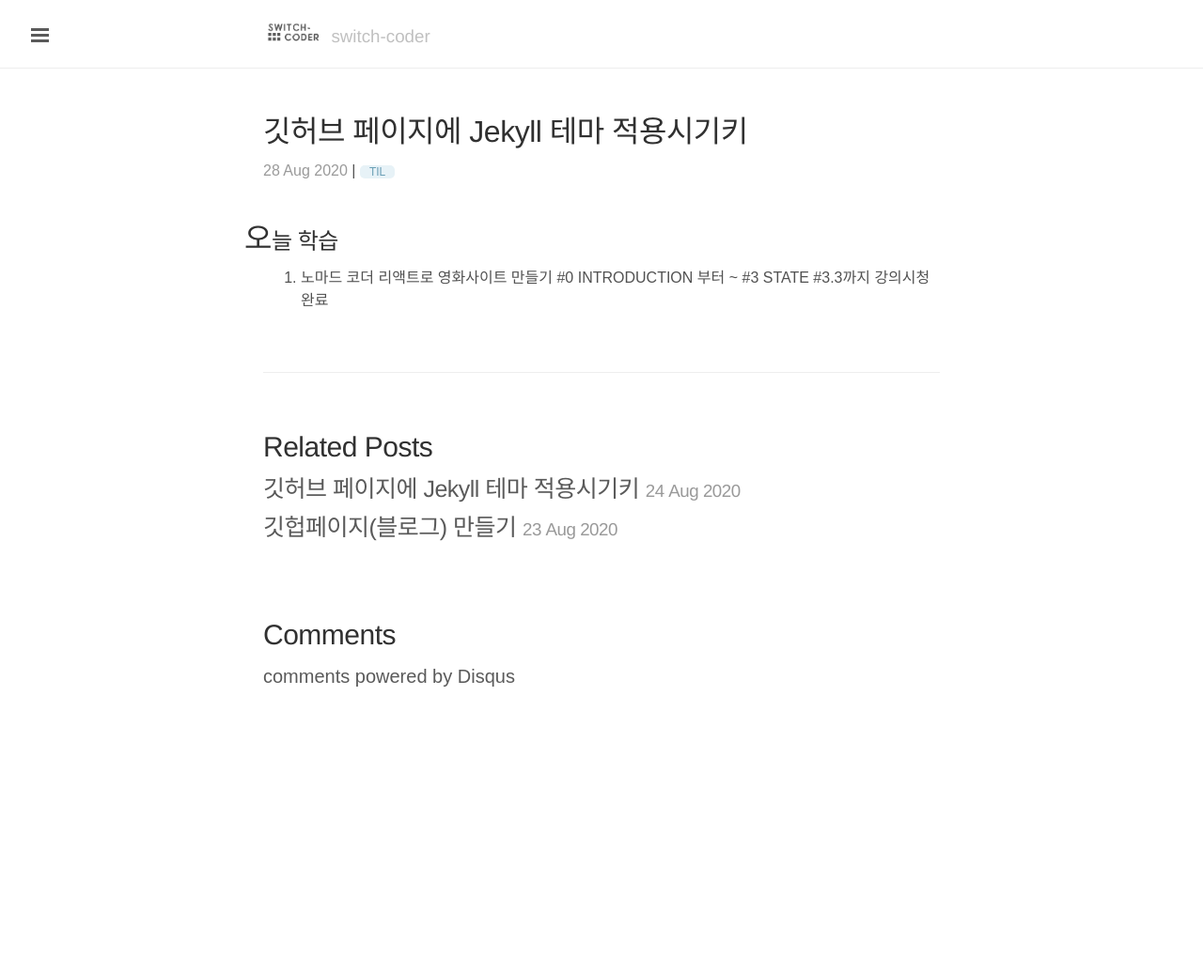
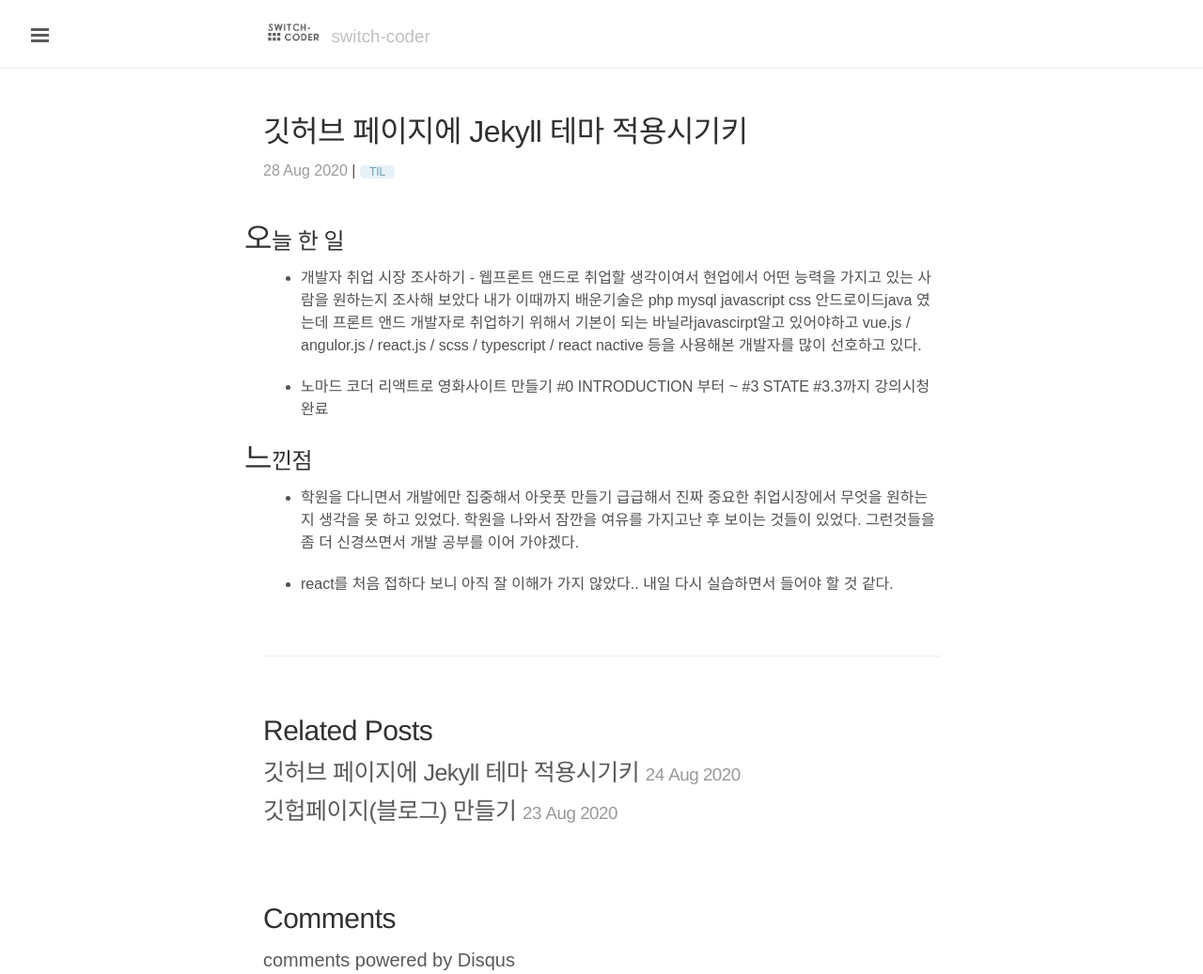
Before and after one commit to switch-coder/blog, a Jekyll site: the page built from _posts/2020-08-28-TIL.md, in a window 1280 px wide and 1037 px high. Shown: the whole window at 94% size. Built offline with Jekyll 4.4.1, drawn with Linux system fonts in a browser that asks for light colours; comment, search, counter and statistics services are not loaded.

Commit message:
08-28 til 느낀점 추가

```diff
--- a/_posts/2020-08-28-TIL.md
+++ b/_posts/2020-08-28-TIL.md
@@ -7,6 +7,18 @@ tags: TIL
 ---
 
 
-## 오늘 학습
+## 오늘 한 일
 
-1. 노마드 코더 리액트로 영화사이트 만들기 #0 INTRODUCTION 부터 ~ #3 STATE #3.3까지 강의시청 완료
++ 개발자 취업 시장 조사하기 - 웹프론트 앤드로 취업할 생각이여서 현업에서 어떤 능력을 가지고 있는 사람을 원하는지 조사해 보았다
+내가 이때까지 배운기술은 php mysql javascript css 안드로이드java 였는데 프론트 앤드 개발자로 취업하기 위해서 기본이 되는 바닐라javascirpt알고 있어야하고 vue.js / angulor.js / react.js / scss / typescript / react nactive 등을 사용해본 개발자를 많이 선호하고 있다.
+
+
++ 노마드 코더 리액트로 영화사이트 만들기 #0 INTRODUCTION 부터 ~ #3 STATE #3.3까지 강의시청 완료
+
+
+## 느낀점
+
++ 학원을 다니면서 개발에만 집중해서 아웃풋 만들기 급급해서 진짜 중요한 취업시장에서 무엇을 원하는지 생각을 못 하고 있었다.
+학원을 나와서 잠깐을 여유를 가지고난 후 보이는 것들이 있었다.  그런것들을 좀 더 신경쓰면서 개발 공부를 이어 가야겠다.
+
++ react를 처음 접하다 보니 아직 잘 이해가 가지 않았다.. 내일 다시 실습하면서 들어야 할 것 같다.
```
